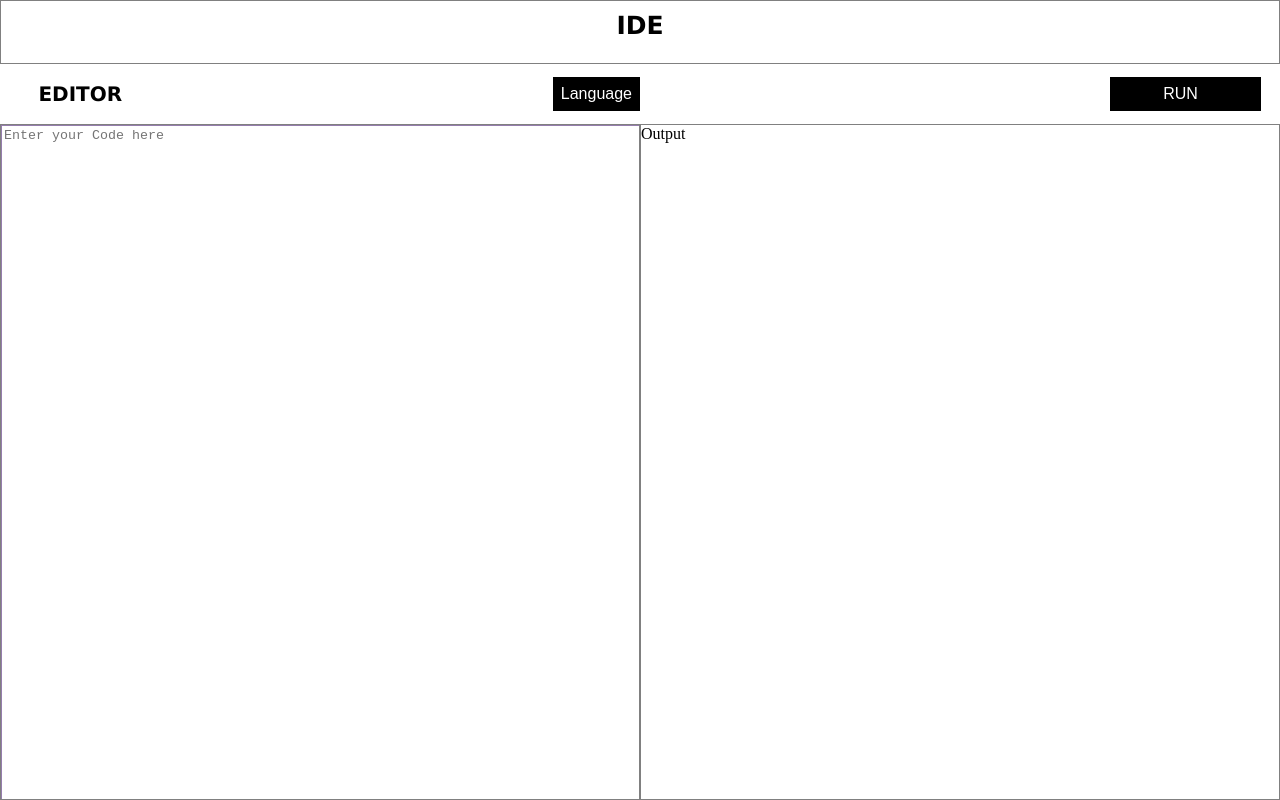
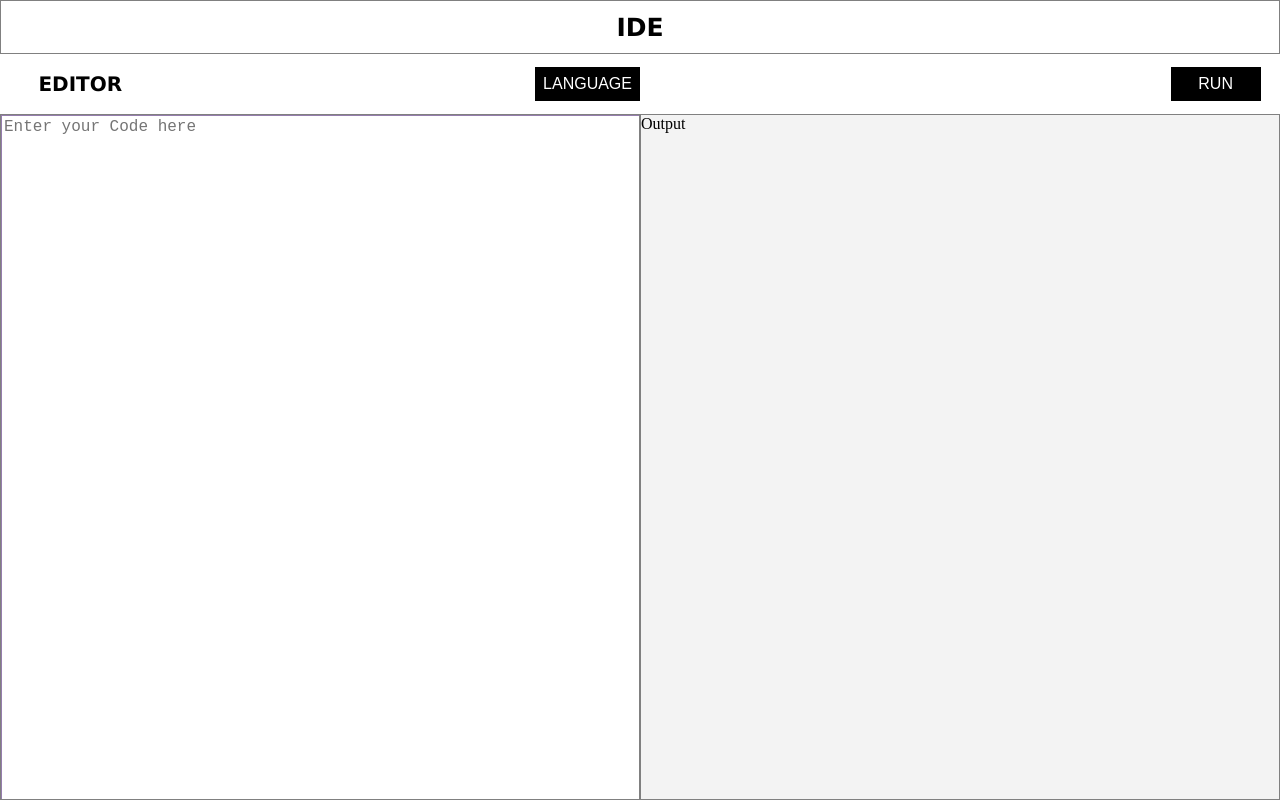
Before and after one commit to Shrey681/Online-IDE, a plain HTML site: page home.html in a window 1280 px wide. Drawn offline with Linux system fonts and the light colour scheme.

Commit message:
Minor UI Change

```diff
--- a/home.html
+++ b/home.html
@@ -12,7 +12,7 @@
     <div class = "Navbar" id = "left">
       <div id = "nav-heading">EDITOR</div>
       <div class="dropdown">
-        <button onclick="getLanguage()" class="dropbtn">Language</button>
+        <button onclick="getLanguage()" class="dropbtn">LANGUAGE</button>
         <div id="myDropdown" class="dropdown-content">
           <a href="#">Python</a>
           <a href="#">Java</a>
--- a/style.css
+++ b/style.css
@@ -14,11 +14,13 @@ body{
 
 .Header{
   height: 6.5%;
-  padding: 10px 0px 0px 0px;
   font-size: 25px;
   font-weight: 700;
   font-family:'Lucida Sans', 'Lucida Sans Regular', 'Lucida Grande', 'Lucida Sans Unicode', Geneva, Verdana, sans-serif;
   text-align: center;
+  display: flex;
+  justify-content: center;
+  align-items: center;
   border: 1px solid grey;
 }
 
@@ -98,8 +100,7 @@ body{
 }
 
 .runbtn{
-  padding-right: 3%;
-  width: 25%;
+  width: 15%;
 }
 .IO{
   flex-direction: row;
@@ -116,6 +117,7 @@ textarea {
   border-color: #957dad;
   width: 100%;
   height: 100%;
+  font-size: 16px;
 }
 
 textarea {
@@ -125,4 +127,6 @@ textarea {
 .Output {
   flex: 1;
   border: 1px solid grey;
+  background-color: #f3f3f3;
+  color: #000;
 }
```
